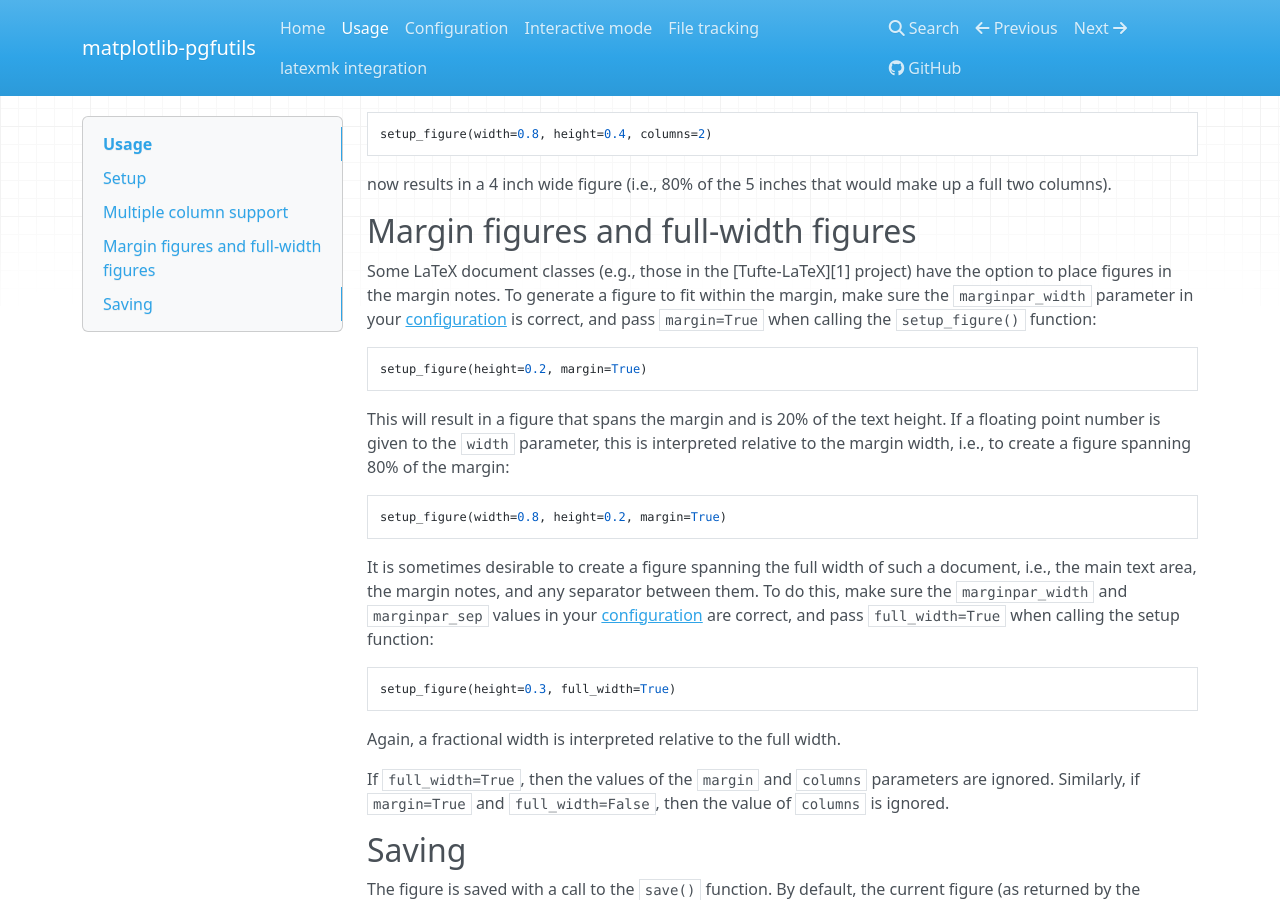
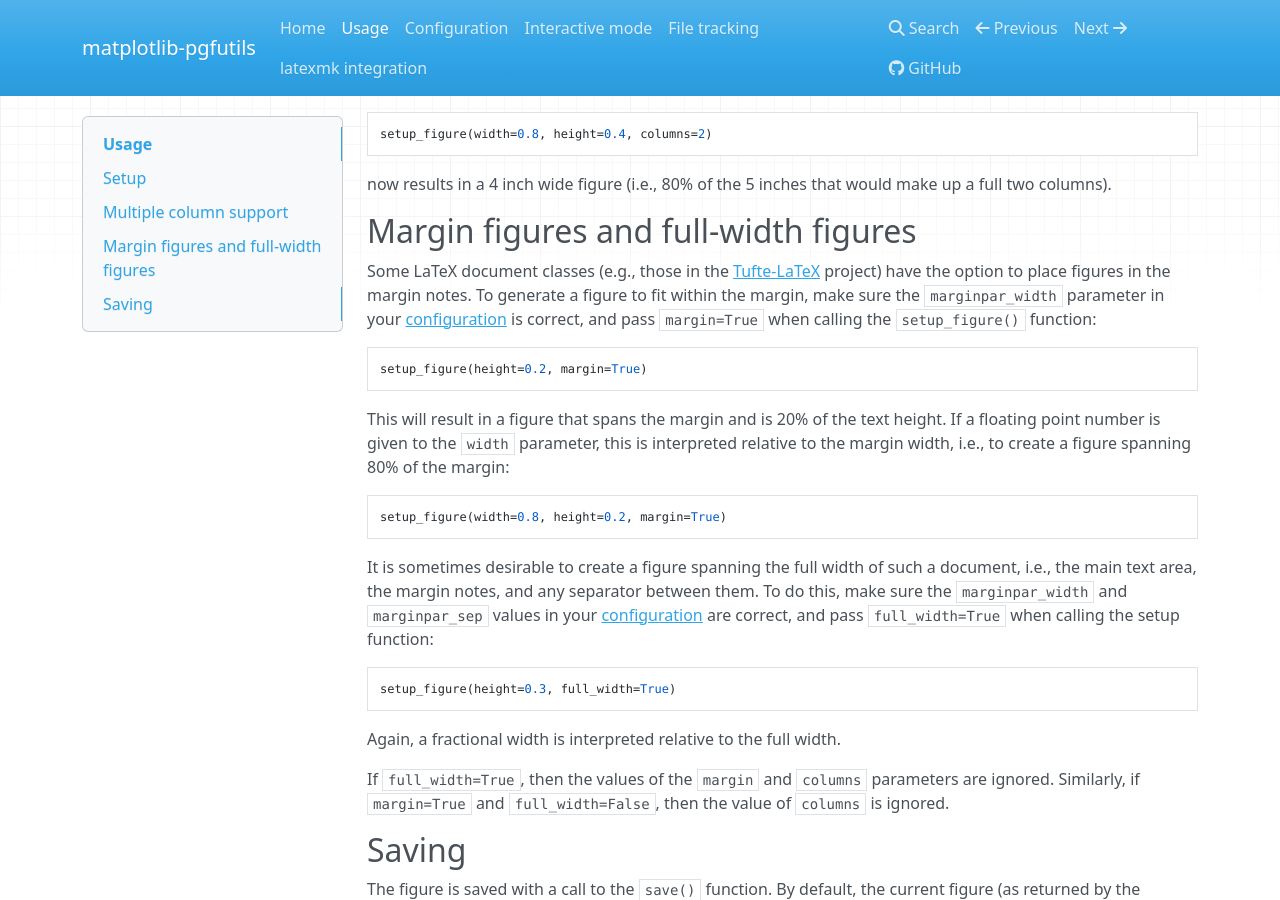
Before and after one commit to bcbnz/matplotlib-pgfutils, an MkDocs documentation site: the page built from doc/usage.md, in a window 1280 px wide and 900 px high, scrolled down 1553 px. Built offline with MkDocs 1.6.1, drawn with Linux system fonts in a browser that asks for light colours; nearby versions of some CDN libraries; part of the change alters nothing that is shown.

Commit message:
Doc: add missing link.

```diff
--- a/doc/usage.md
+++ b/doc/usage.md
@@ -150,3 +150,5 @@ The filename for the output figure is automatically generated as the name of
 the script with the extension replaced with '.pypgf'. For example, in a script
 called `magnitude_stats.py`, calling `save()` will generate a figure named
 `magnitude_stats.pypgf`.
+
+[1]: https://tufte-latex.github.io/tufte-latex/
```
